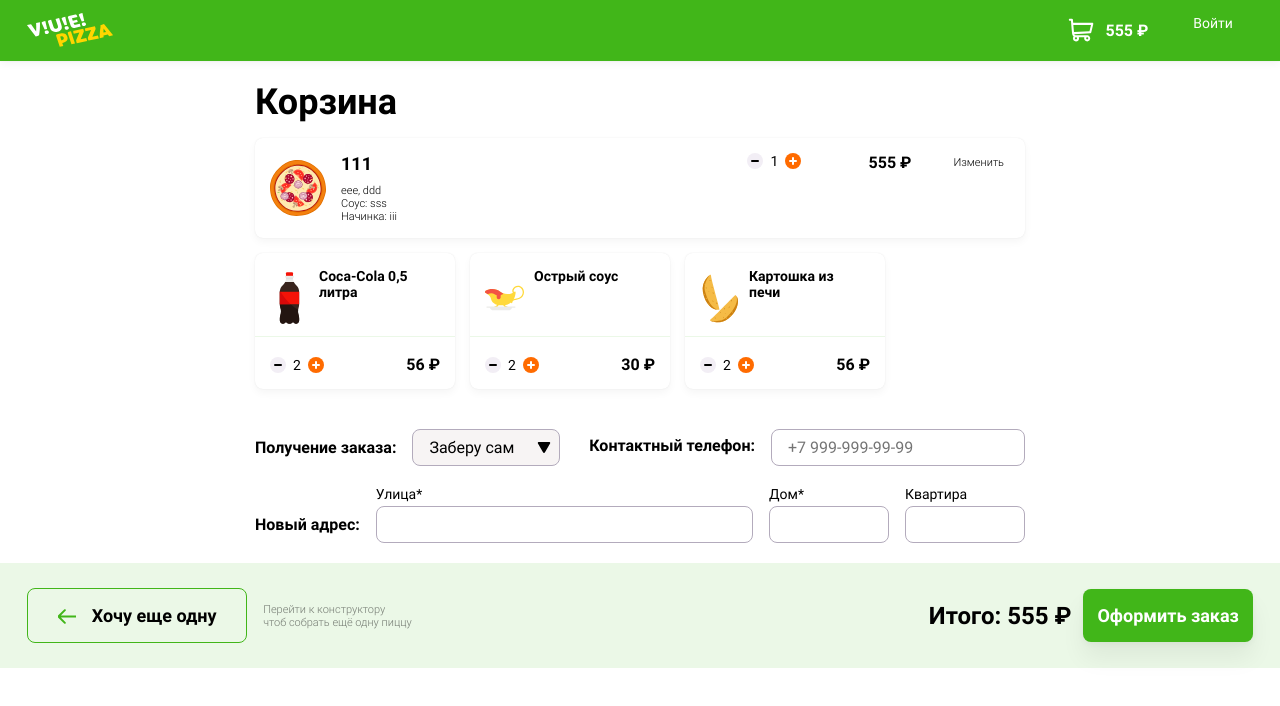
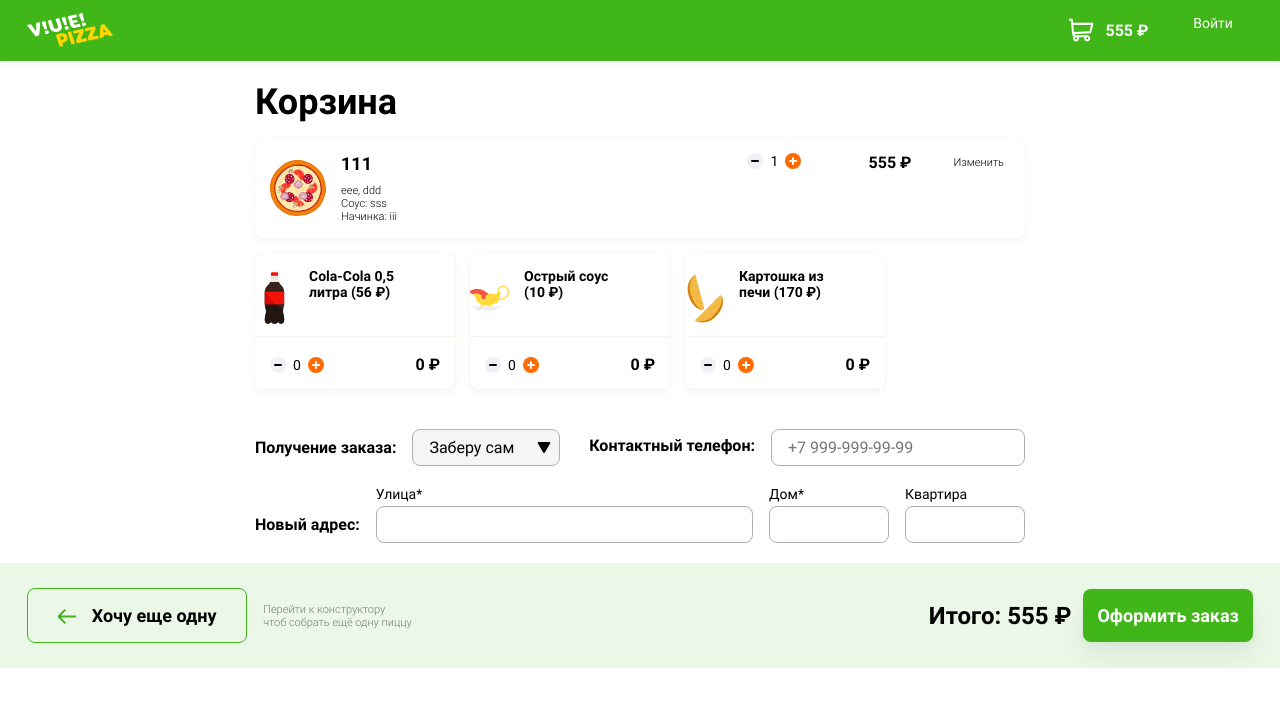
Before and after one commit to htmlacademy-vue/1788431-pizza-1, a Vue app in the folder src/frontend/: page /cart in a window 1280 px wide. Shown: the top 706 px of the page. Built offline with nearby package versions, Linux system fonts and the light colour scheme.

Commit message:
module4-task1 misc products

```diff
--- a/src/frontend/src/static/misc.json
+++ b/src/frontend/src/static/misc.json
@@ -3,18 +3,21 @@
     "id": 1,
     "name": "Cola-Cola 0,5 литра",
     "image": "/public/img/cola.svg",
-    "price": 56
+    "price": 56,
+    "code": "cola"
   },
   {
     "id": 2,
     "name": "Острый соус",
     "image": "/public/img/sauce.svg",
-    "price": 10
+    "price": 10,
+    "code": "sauce"
   },
   {
     "id": 3,
     "name": "Картошка из печи",
     "image": "/public/img/potato.svg",
-    "price": 170
+    "price": 170,
+    "code": "potato"
   }
 ]
--- a/src/frontend/src/store/modules/cart.store.js
+++ b/src/frontend/src/store/modules/cart.store.js
@@ -1,6 +1,10 @@
+import miscData from "@/static/misc.json";
+import Vue from "vue";
+
 export default {
   namespaced: true,
   state: {
+    miscData: [],
     pizzas: [
       {
         pizzaName: "111",
@@ -30,10 +34,18 @@ export default {
       return state.pizzas;
     },
     totalPrice(state) {
-      return state.pizzas.reduce(
+      const pizzasPrice = state.pizzas.reduce(
         (sum, pizza) => sum + pizza.count * pizza.price,
         0
       );
+      const miscPrice = state.miscData.reduce(
+        (sum, misc) => sum + (misc.count || 0) * misc.price,
+        0
+      );
+      return pizzasPrice + miscPrice;
+    },
+    miscData(state) {
+      return state.miscData;
     },
   },
   mutations: {
@@ -65,6 +77,19 @@ export default {
 
       state.pizzas[existantPizzaIndex].count += delta;
     },
+    setMiscData(state, miscData) {
+      state.miscData = miscData;
+    },
+    changeMisc(state, { miscId, delta }) {
+      const misc = state.miscData.find((misc) => misc.id === miscId);
+      const currentMiscCount = misc.count || 0;
+      if (delta < 0 && currentMiscCount === 0) {
+        return;
+      }
+      const newCount = currentMiscCount + delta;
+      Vue.set(misc, "count", newCount);
+      Vue.set(misc, "totalPrice", newCount * misc.price);
+    },
   },
   actions: {
     addPizza({ commit }, pizzaData) {
@@ -73,5 +98,11 @@ export default {
     changeCount({ commit }, { pizzaName, delta }) {
       commit("changeCount", { pizzaName, delta });
     },
+    fetchMiscData({ commit }) {
+      commit("setMiscData", miscData);
+    },
+    changeMisc({ commit }, { miscId, delta }) {
+      commit("changeMisc", { miscId, delta });
+    },
   },
 };
--- a/src/frontend/src/views/Cart.vue
+++ b/src/frontend/src/views/Cart.vue
@@ -57,129 +57,26 @@
 
         <div class="cart__additional">
           <ul class="additional-list">
-            <li class="additional-list__item sheet">
+            <li
+              v-for="misc in miscData"
+              :key="misc.id"
+              class="additional-list__item sheet"
+            >
               <p class="additional-list__description">
-                <img
-                  src="@/assets/img/cola.svg"
-                  width="39"
-                  height="60"
-                  alt="Coca-Cola 0,5 литра"
-                />
-                <span>Coca-Cola 0,5 литра</span>
+                <span class="misc" :class="misc.code"></span>
+                <span>{{ misc.name }} ({{ misc.price || 0 }} ₽)</span>
               </p>
 
               <div class="additional-list__wrapper">
-                <div class="counter additional-list__counter">
-                  <button
-                    type="button"
-                    class="counter__button counter__button--minus"
-                  >
-                    <span class="visually-hidden">Меньше</span>
-                  </button>
-                  <input
-                    type="text"
-                    name="counter"
-                    class="counter__input"
-                    value="2"
-                  />
-                  <button
-                    type="button"
-                    class="
-                      counter__button
-                      counter__button--plus
-                      counter__button--orange
-                    "
-                  >
-                    <span class="visually-hidden">Больше</span>
-                  </button>
-                </div>
+                <ItemCounter
+                  additionalClass="additional-list__counter"
+                  additionalButtonClass="counter__button--orange"
+                  :value="misc.count"
+                  @change="onMiscChange(misc.id, $event)"
+                ></ItemCounter>
 
                 <div class="additional-list__price">
-                  <b>56 ₽</b>
-                </div>
-              </div>
-            </li>
-            <li class="additional-list__item sheet">
-              <p class="additional-list__description">
-                <img
-                  src="@/assets/img/sauce.svg"
-                  width="39"
-                  height="60"
-                  alt="Острый соус"
-                />
-                <span>Острый соус</span>
-              </p>
-
-              <div class="additional-list__wrapper">
-                <div class="counter additional-list__counter">
-                  <button
-                    type="button"
-                    class="counter__button counter__button--minus"
-                  >
-                    <span class="visually-hidden">Меньше</span>
-                  </button>
-                  <input
-                    type="text"
-                    name="counter"
-                    class="counter__input"
-                    value="2"
-                  />
-                  <button
-                    type="button"
-                    class="
-                      counter__button
-                      counter__button--plus
-                      counter__button--orange
-                    "
-                  >
-                    <span class="visually-hidden">Больше</span>
-                  </button>
-                </div>
-
-                <div class="additional-list__price">
-                  <b>30 ₽</b>
-                </div>
-              </div>
-            </li>
-            <li class="additional-list__item sheet">
-              <p class="additional-list__description">
-                <img
-                  src="@/assets/img/potato.svg"
-                  width="39"
-                  height="60"
-                  alt="Картошка из печи"
-                />
-                <span>Картошка из печи</span>
-              </p>
-
-              <div class="additional-list__wrapper">
-                <div class="counter additional-list__counter">
-                  <button
-                    type="button"
-                    class="counter__button counter__button--minus"
-                  >
-                    <span class="visually-hidden">Меньше</span>
-                  </button>
-                  <input
-                    type="text"
-                    name="counter"
-                    class="counter__input"
-                    value="2"
-                  />
-                  <button
-                    type="button"
-                    class="
-                      counter__button
-                      counter__button--plus
-                      counter__button--orange
-                    "
-                  >
-                    <span class="visually-hidden">Больше</span>
-                  </button>
-                </div>
-
-                <div class="additional-list__price">
-                  <b>56 ₽</b>
+                  <b>{{ misc.totalPrice || 0 }} ₽</b>
                 </div>
               </div>
             </li>
@@ -261,15 +158,38 @@ export default {
     ItemCounter,
   },
   computed: {
-    ...mapGetters("Cart", ["pizzasCount", "pizzas", "totalPrice"]),
+    ...mapGetters("Cart", ["pizzasCount", "pizzas", "totalPrice", "miscData"]),
+  },
+  created() {
+    this.fetchMiscData();
   },
   methods: {
-    ...mapActions("Cart", ["changeCount"]),
+    ...mapActions("Cart", ["changeCount", "fetchMiscData", "changeMisc"]),
     onChange(pizzaName, delta) {
       this.changeCount({ pizzaName, delta });
+    },
+    onMiscChange(miscId, delta) {
+      this.changeMisc({ miscId, delta });
     },
   },
 };
 </script>
 
-<style lang="scss"></style>
+<style lang="scss">
+@import "~@/assets/scss/app";
+.misc {
+  display: inline-block;
+  width: 39px !important;
+  height: 60px !important;
+  background-repeat: no-repeat;
+}
+.cola {
+  background-image: url("~@/assets/img/cola.svg");
+}
+.sauce {
+  background-image: url("~@/assets/img/sauce.svg");
+}
+.potato {
+  background-image: url("~@/assets/img/potato.svg");
+}
+</style>
```
